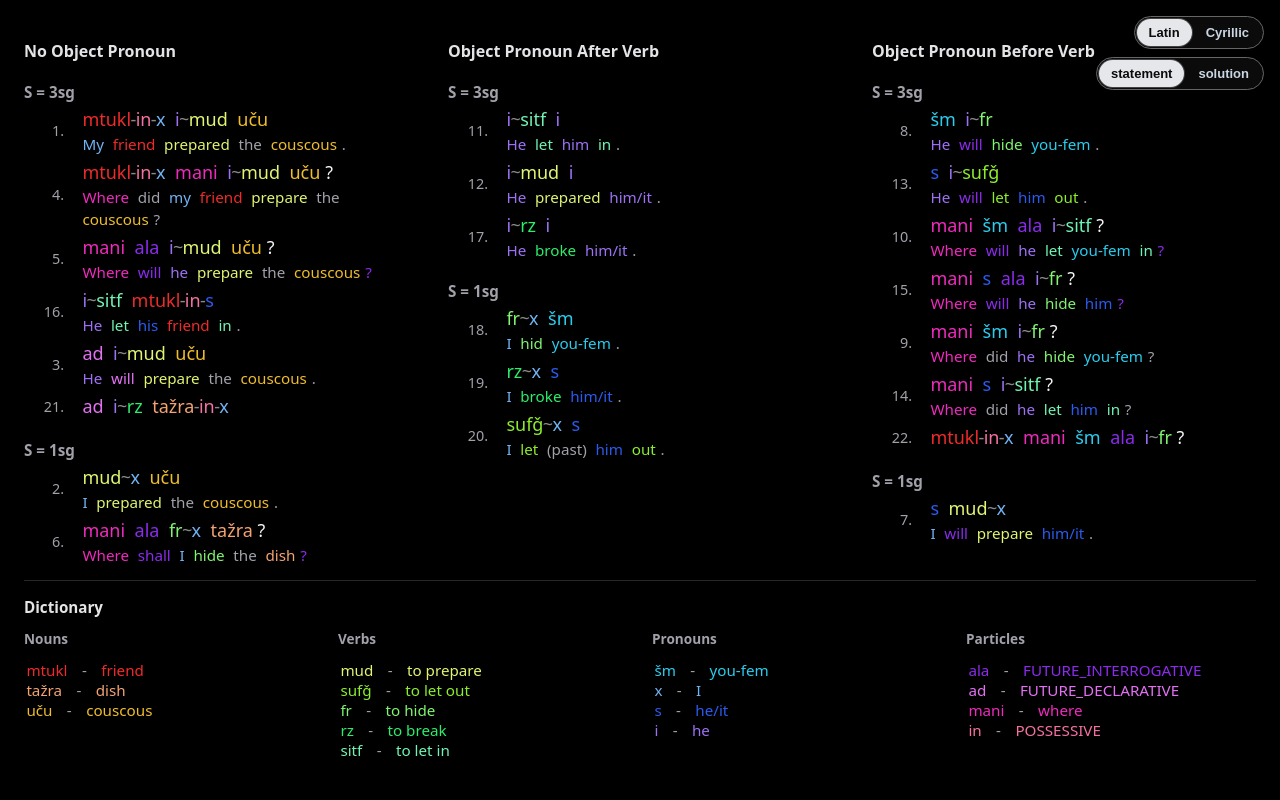
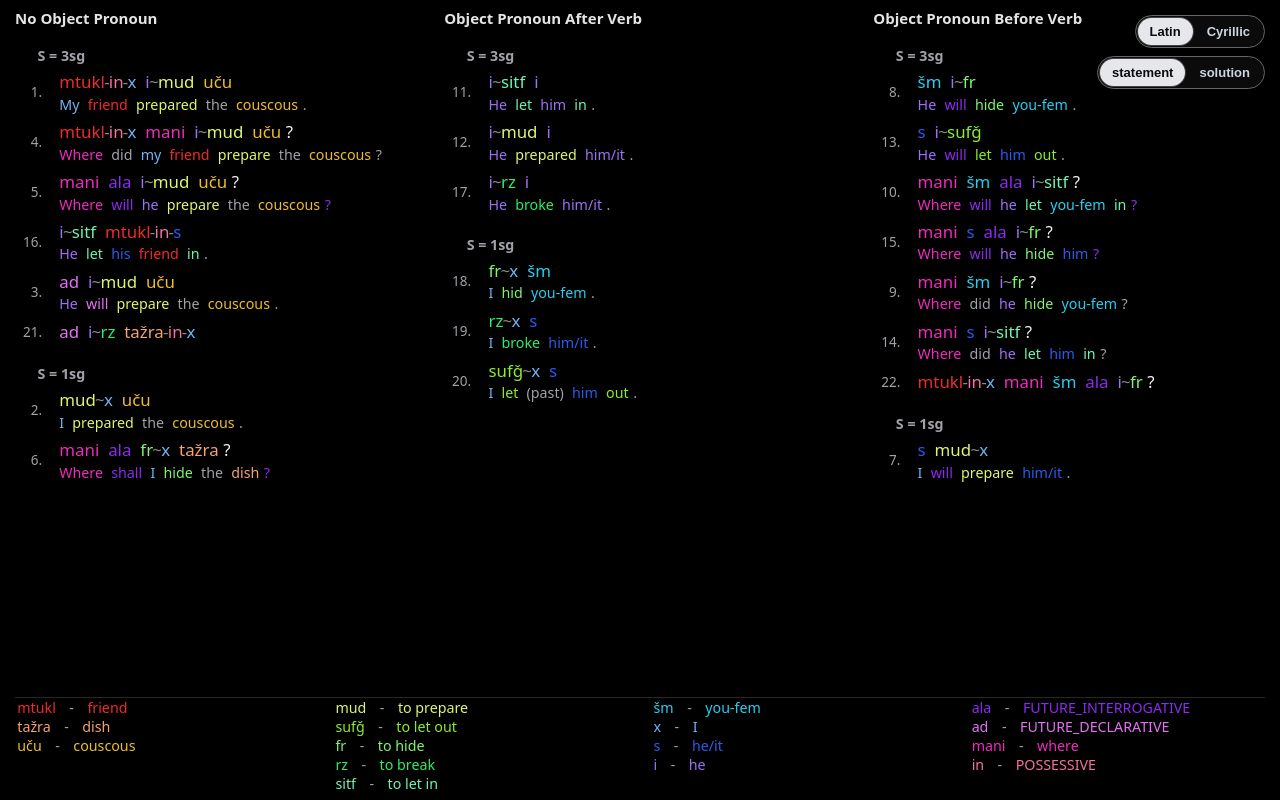
Before and after one commit to vpavlenko/figuig, a Next.js app: page / in a window 1280 px wide. Built offline with nearby package versions, Linux system fonts and the light colour scheme.

Commit message:
fix margins for printing

```diff
--- a/app/globals.css
+++ b/app/globals.css
@@ -8,6 +8,7 @@ html,
 body {
   overflow-x: clip;
   height: 100%;
+  font-size: 15px;
 }
 
 body {
@@ -23,14 +24,11 @@ main {
   width: 100vw;
   max-width: 100vw;
   margin: 0;
-  padding: 2.5rem 1.5rem;
+  padding: 0.5rem 1rem;
   overflow-x: clip;
   height: 100vh;
   display: flex;
   flex-direction: column;
-  --dictionary-height: 200px;
-  --dictionary-bottom: 20px;
-  --dictionary-gap: 20px;
 }
 
 .mode-switch {
@@ -47,9 +45,6 @@ main {
 .sentences {
   flex: 1;
   overflow-y: auto;
-  padding-bottom: calc(
-    var(--dictionary-height) + var(--dictionary-bottom) + var(--dictionary-gap)
-  );
 }
 
 .sentences-columns {
@@ -76,6 +71,7 @@ main {
 
 .group-title {
   margin: 0 0 var(--group-title-gap, 0.5rem) 0;
+  padding-left: 1.5rem;
   font-size: 0.95rem;
   font-weight: 600;
   color: #a1a1aa;
@@ -97,16 +93,12 @@ main {
 }
 
 .dictionary {
-  position: fixed;
-  left: 1.5rem;
-  right: 1.5rem;
-  bottom: var(--dictionary-bottom);
+  margin: 0;
   border-top: 1px solid #27272a;
-  padding-top: 1rem;
-  padding-bottom: 0.5rem;
+  padding-top: 0;
+  padding-bottom: 0;
   background: #000;
-  height: var(--dictionary-height);
-  overflow: hidden;
+  flex: 0 0 auto;
 }
 
 .dictionary-title {
@@ -120,6 +112,14 @@ main {
   display: grid;
   grid-template-columns: 1fr 1fr;
   gap: 1.5rem;
+  margin: 0;
+  padding: 0;
+  align-content: start;
+}
+
+.dictionary-column {
+  margin: 0;
+  padding: 0;
 }
 
 .dictionary-column-title {
@@ -133,6 +133,8 @@ main {
   display: flex;
   flex-direction: column;
   gap: 0;
+  margin: 0;
+  padding: 0;
 }
 
 .dictionary-item {
@@ -155,7 +157,7 @@ main {
 }
 
 .entry-number {
-  width: 2.5rem;
+  width: 3.5ch;
   flex-shrink: 0;
   text-align: right;
   color: #a1a1aa;
--- a/app/page.tsx
+++ b/app/page.tsx
@@ -50,14 +50,11 @@ function transliterateCyrillicToLatin(text: string) {
     .join("");
 }
 
-const DICTIONARY_GROUPS: Array<{
-  title: string;
-  sources: Set<string>;
-}> = [
-  { title: "Nouns", sources: NOUN_SOURCES },
-  { title: "Verbs", sources: VERB_SOURCES },
-  { title: "Pronouns", sources: PRONOUN_SOURCES },
-  { title: "Particles", sources: PARTICLE_SOURCES },
+const DICTIONARY_COLUMNS: Array<{ key: string; sources: Set<string> }> = [
+  { key: "nouns", sources: NOUN_SOURCES },
+  { key: "verbs", sources: VERB_SOURCES },
+  { key: "pronouns", sources: PRONOUN_SOURCES },
+  { key: "particles", sources: PARTICLE_SOURCES },
 ];
 
 const DICTIONARY = [
@@ -748,18 +745,12 @@ export default function Home() {
       </div>
 
       <section className="dictionary">
-        <h2 className="dictionary-title">Dictionary</h2>
         <div className="dictionary-grid">
-          {DICTIONARY_GROUPS.map((group) => {
-            const entriesForGroup = dictionary.filter((entry) =>
-              group.sources.has(entry.source),
-            );
+          {DICTIONARY_COLUMNS.map((group) => {
+            const entriesForGroup = dictionary.filter((entry) => group.sources.has(entry.source));
             return (
-              <div key={group.title} className="dictionary-column">
-                <h3 className="dictionary-column-title">{group.title}</h3>
-                <div className="dictionary-list">
-                  {entriesForGroup.map(renderDictionaryEntry)}
-                </div>
+              <div key={group.key} className="dictionary-column">
+                <div className="dictionary-list">{entriesForGroup.map(renderDictionaryEntry)}</div>
               </div>
             );
           })}
```
